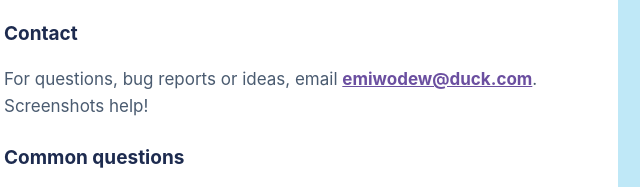
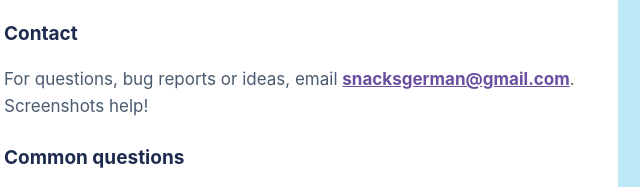
Before and after one commit to mickey101/german-snacks, a plain HTML site: page index.html in a window 1280 px wide. Shown: the part 279-466 px from the top of the page, 342-982 px from the left. Drawn offline with Linux system fonts and the light colour scheme.

Commit message:
Update index.html

```diff
--- a/index.html
+++ b/index.html
@@ -8,7 +8,7 @@
 <p>German Snacks is a set of quick, playful games for learning German, from your first words up to B2.</p>
 
 <h2>Contact</h2>
-<p>For questions, bug reports or ideas, email <a href="mailto:emiwodew@duck.com">emiwodew@duck.com</a>. Screenshots help!</p>
+<p>For questions, bug reports or ideas, email <a href="mailto:snacksgerman@gmail.com">snacksgerman@gmail.com</a>. Screenshots help!</p>
 
 <h2>Common questions</h2>
 <p><strong>How do I move my progress to a new phone?</strong><br>If you use iCloud on both devices, progress follows you automatically. You can also use <em>Settings → Backup → Save backup</em> and then <em>Load backup</em> on the new device.</p>
```
